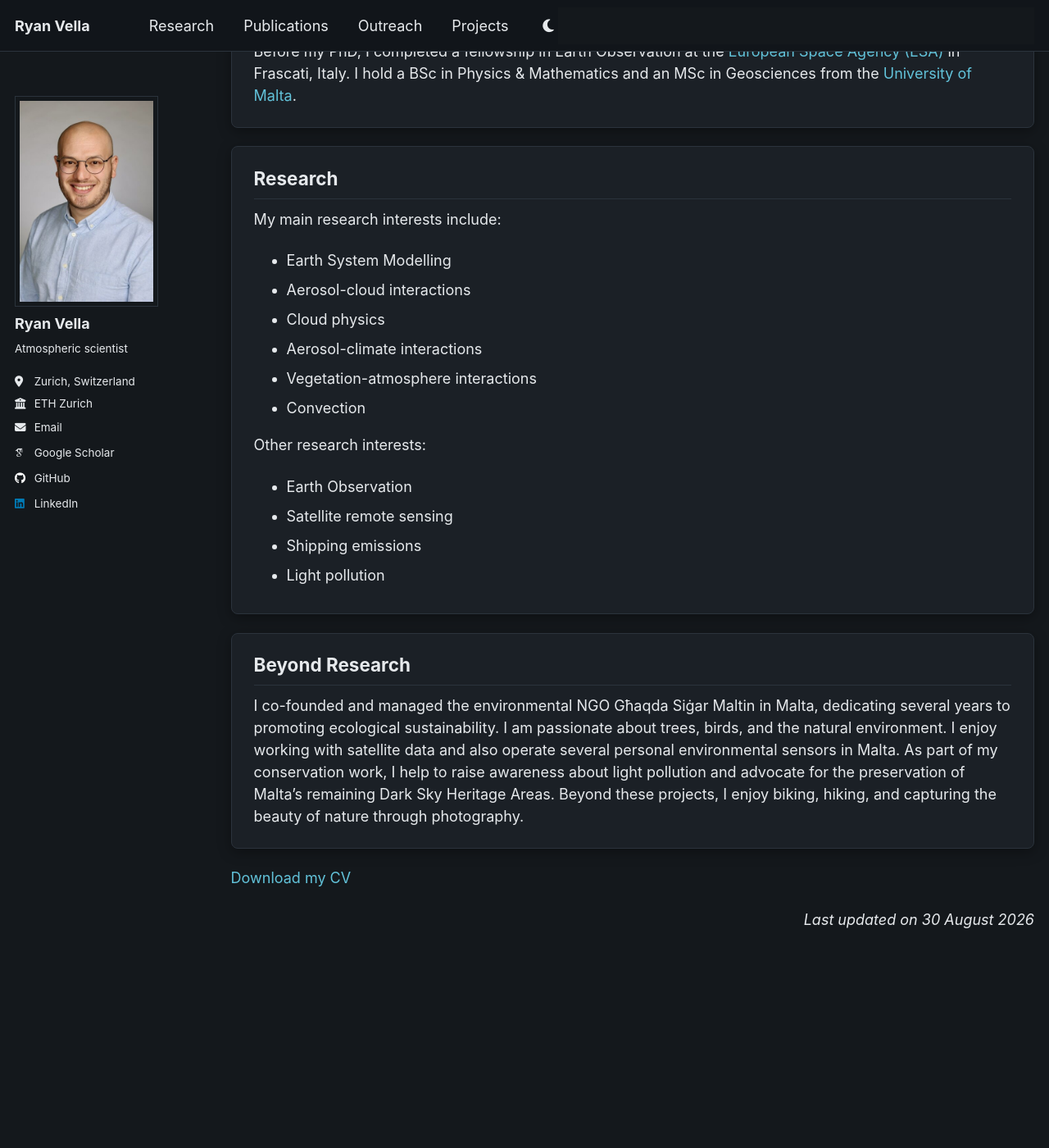
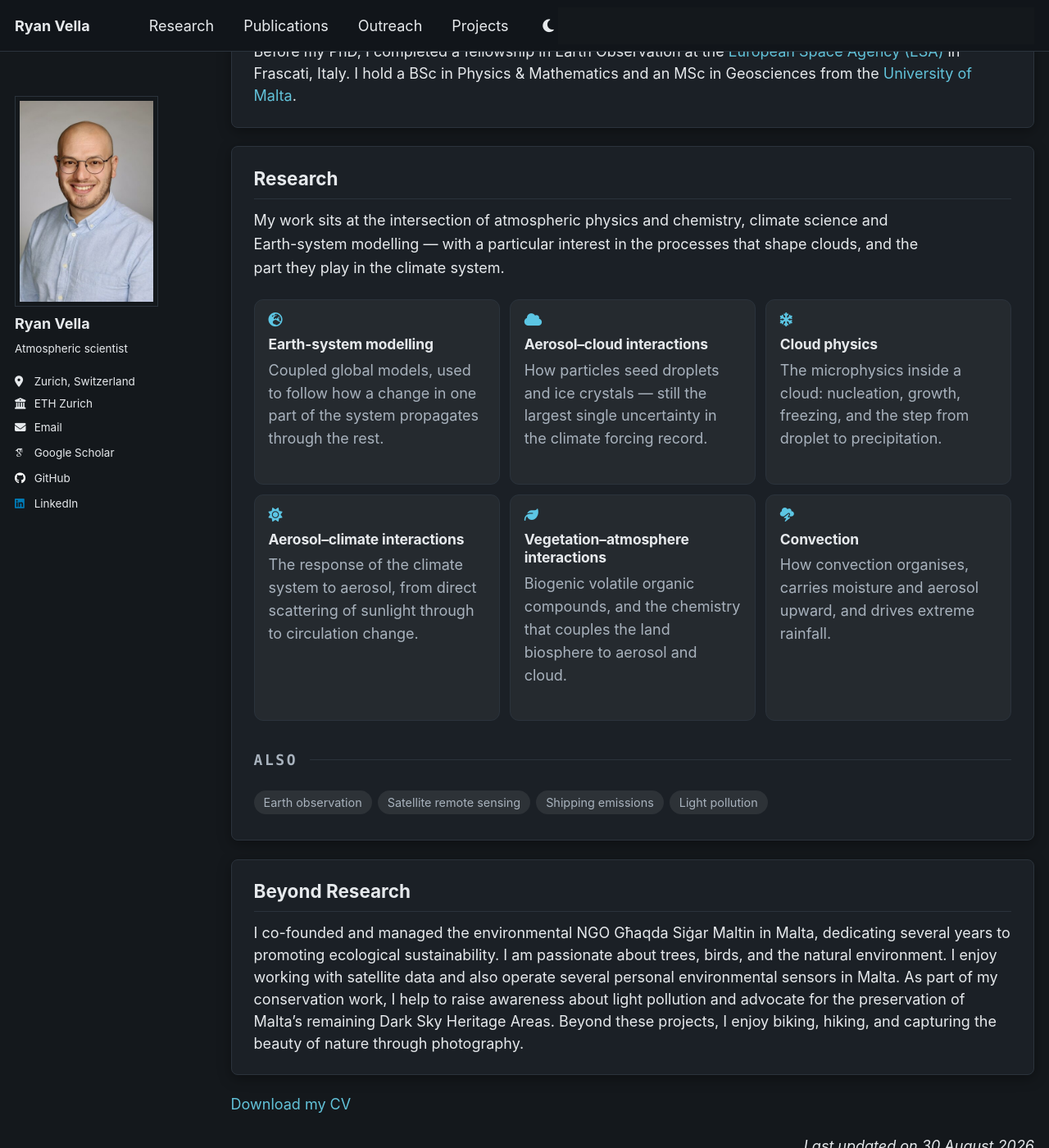
Before and after one commit to ryanvella9/ryanvella9.github.io, a Jekyll site: the page built from _pages/about.md, in a window 1280 px wide and 1400 px high, scrolled down 782 px. Shown: the whole window at 82% size. Built offline with Jekyll 4.4.1, drawn with Linux system fonts in a browser that asks for light colours; some web fonts are replaced; a script that is not in the unit is left out; before the commit the page ends 2106 px from its top, so only the background shows below that.

Commit message:
Rework the research interests from a bare list into cards
Two bulleted lists of bare terms told a reader nothing about what any of the
terms mean or which ones matter most. Replace the first list with a grid of
cards -- icon, term, and one line on what the topic actually involves -- and
demote the secondary interests to chips, so the hierarchy between the two is
visible rather than implied by the words "other research interests".

The lead sentence and the card copy follow the framing already on the
/research/ page, so the two pages agree with each other.

Styling follows the convention the other pages use: a scoped block with a
prefix (.ri-), colours driven by the --global-* theme variables so light and
dark both work, and a local pair of custom properties for the card and chip
surfaces. The grid is auto-fit, so it runs 3 columns on the desktop layout,
2 around tablet and 1 on a phone with no breakpoints of its own.

```diff
--- a/_pages/about.md
+++ b/_pages/about.md
@@ -22,26 +22,155 @@ Before my PhD, I completed a fellowship in Earth Observation at the [European Sp
 
 
 
-<section class="content-box" markdown="1">
+<style>
+.ri {
+  --ri-card-bg: #fff;
+  --ri-chip-bg: #eceff1;
+  --ri-accent: #2a7793;
+}
+html[data-theme="dark"] .ri {
+  --ri-card-bg: rgba(255, 255, 255, .045);
+  --ri-chip-bg: rgba(255, 255, 255, .08);
+  --ri-accent: #5cc6e4;
+}
+.ri-lead {
+  font-size: 1.04rem;
+  line-height: 1.62;
+  color: var(--global-text-color);
+  max-width: 46em;
+  margin: 0 0 1.5em;
+}
+.ri-grid {
+  display: grid;
+  grid-template-columns: repeat(auto-fit, minmax(250px, 1fr));
+  gap: 12px;
+  margin: 0 0 1.9em;
+}
+.ri-card {
+  border: 1px solid var(--global-border-color);
+  border-radius: 11px;
+  background: var(--ri-card-bg);
+  padding: 16px 17px 17px;
+  transition: border-color .15s ease;
+}
+.ri-card:hover { border-color: var(--ri-accent); }
+.ri-icon {
+  display: block;
+  font-size: .95rem;
+  color: var(--ri-accent);
+  margin: 0 0 10px;
+}
+.ri-title {
+  font-size: .97rem;
+  font-weight: 700;
+  line-height: 1.3;
+  letter-spacing: -.008em;
+  color: var(--global-text-color);
+  margin: 0 0 6px;
+}
+.ri-desc {
+  font-size: .85rem;
+  line-height: 1.55;
+  color: var(--global-text-color-light);
+  margin: 0;
+}
+.ri-kicker {
+  display: flex;
+  align-items: center;
+  gap: .85em;
+  font-family: ui-monospace, "SF Mono", Menlo, Consolas, monospace;
+  font-size: .68rem;
+  font-weight: 700;
+  letter-spacing: .14em;
+  text-transform: uppercase;
+  color: var(--global-text-color-light);
+  margin: 0 0 .95em;
+}
+.ri-kicker::after {
+  content: "";
+  flex: 1;
+  height: 1px;
+  background: var(--global-border-color);
+}
+.ri-chips {
+  display: flex;
+  flex-wrap: wrap;
+  gap: 7px;
+  list-style: none;
+  margin: 0;
+  padding: 0;
+}
+.ri-chips li {
+  font-size: .8rem;
+  line-height: 1.2;
+  color: var(--global-text-color-light);
+  background: var(--ri-chip-bg);
+  border-radius: 999px;
+  padding: 6px 12px;
+}
+@media (prefers-reduced-motion: reduce) {
+  .ri-card { transition: none; }
+}
+</style>
 
-## Research
+<section class="content-box">
 
-My main research interests include:
+<h2>Research</h2>
 
-- Earth System Modelling
-- Aerosol-cloud interactions
-- Cloud physics
-- Aerosol-climate interactions
-- Vegetation-atmosphere interactions
-- Convection
+<div class="ri">
 
-Other research interests:
+<p class="ri-lead">My work sits at the intersection of atmospheric physics and chemistry, climate science and Earth-system modelling &mdash; with a particular interest in the processes that shape clouds, and the part they play in the climate system.</p>
 
-- Earth Observation
-- Satellite remote sensing
-- Shipping emissions
-- Light pollution
+<div class="ri-grid">
 
+<div class="ri-card">
+<i class="fas fa-earth-europe ri-icon" aria-hidden="true"></i>
+<h3 class="ri-title">Earth-system modelling</h3>
+<p class="ri-desc">Coupled global models, used to follow how a change in one part of the system propagates through the rest.</p>
+</div>
+
+<div class="ri-card">
+<i class="fas fa-cloud ri-icon" aria-hidden="true"></i>
+<h3 class="ri-title">Aerosol&ndash;cloud interactions</h3>
+<p class="ri-desc">How particles seed droplets and ice crystals &mdash; still the largest single uncertainty in the climate forcing record.</p>
+</div>
+
+<div class="ri-card">
+<i class="fas fa-snowflake ri-icon" aria-hidden="true"></i>
+<h3 class="ri-title">Cloud physics</h3>
+<p class="ri-desc">The microphysics inside a cloud: nucleation, growth, freezing, and the step from droplet to precipitation.</p>
+</div>
+
+<div class="ri-card">
+<i class="fas fa-sun ri-icon" aria-hidden="true"></i>
+<h3 class="ri-title">Aerosol&ndash;climate interactions</h3>
+<p class="ri-desc">The response of the climate system to aerosol, from direct scattering of sunlight through to circulation change.</p>
+</div>
+
+<div class="ri-card">
+<i class="fas fa-leaf ri-icon" aria-hidden="true"></i>
+<h3 class="ri-title">Vegetation&ndash;atmosphere interactions</h3>
+<p class="ri-desc">Biogenic volatile organic compounds, and the chemistry that couples the land biosphere to aerosol and cloud.</p>
+</div>
+
+<div class="ri-card">
+<i class="fas fa-cloud-bolt ri-icon" aria-hidden="true"></i>
+<h3 class="ri-title">Convection</h3>
+<p class="ri-desc">How convection organises, carries moisture and aerosol upward, and drives extreme rainfall.</p>
+</div>
+
+</div>
+
+<p class="ri-kicker">Also</p>
+
+<ul class="ri-chips">
+<li>Earth observation</li>
+<li>Satellite remote sensing</li>
+<li>Shipping emissions</li>
+<li>Light pollution</li>
+</ul>
+
+</div>
 
 </section>
 
```
